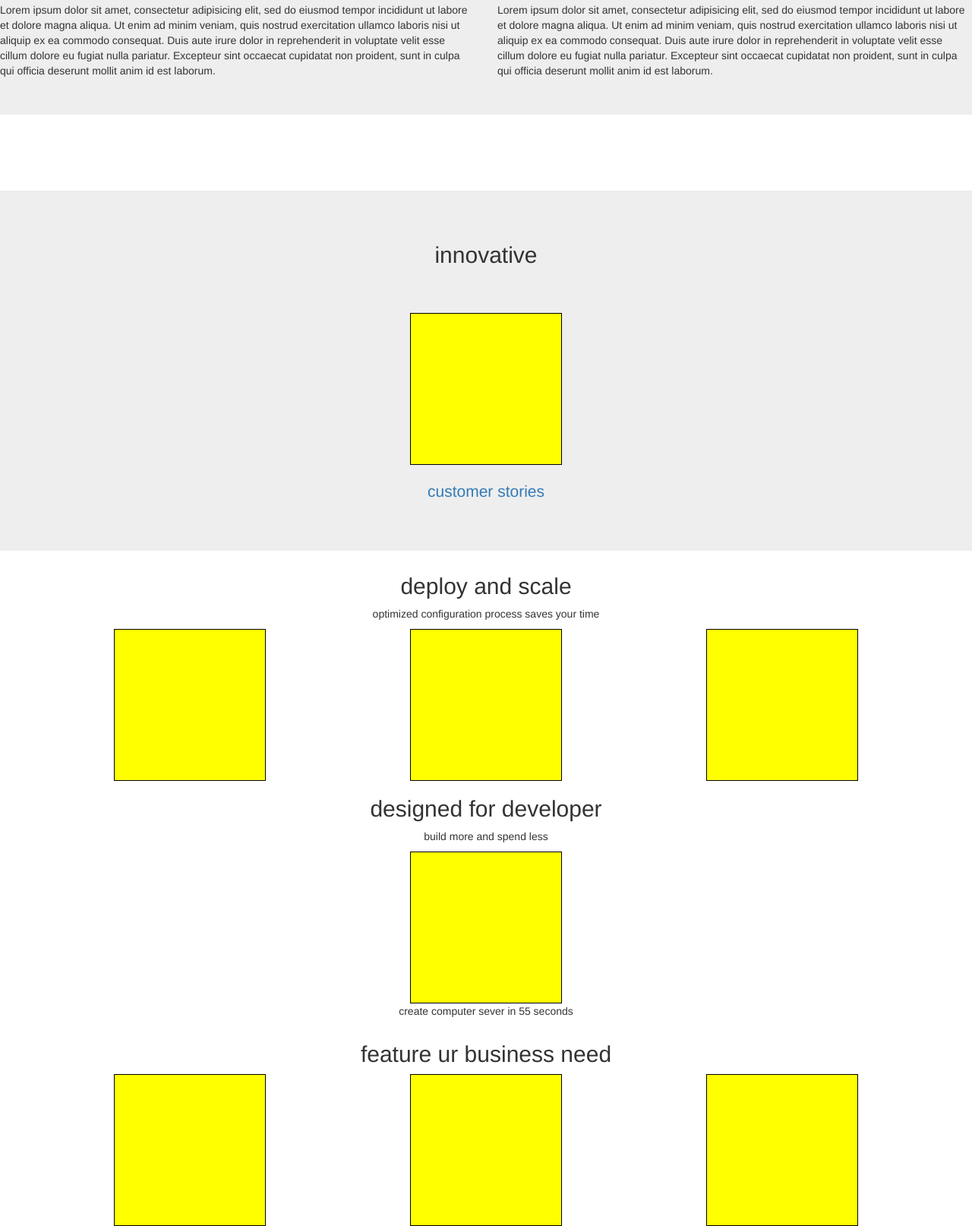
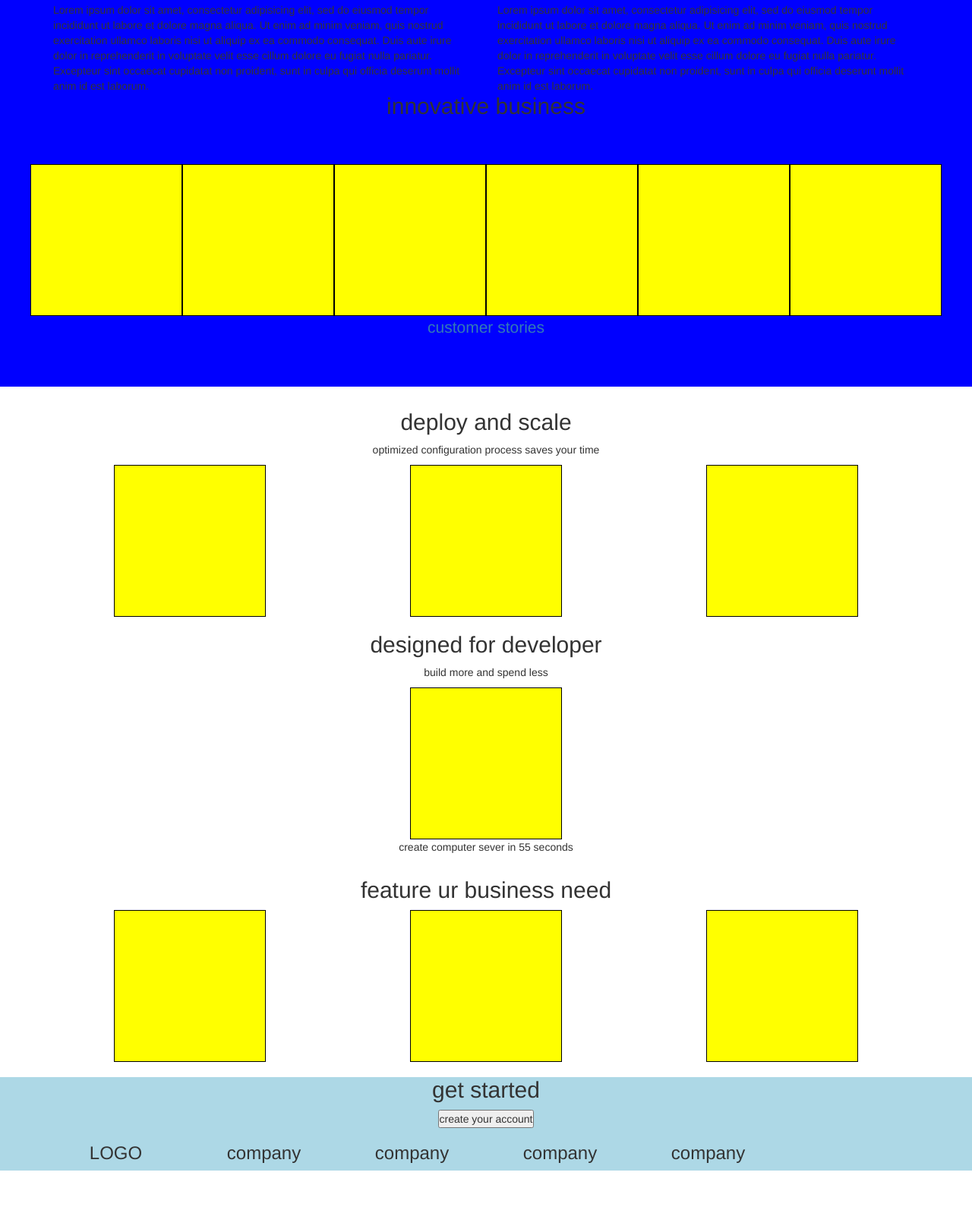
Before and after one commit to matteobuscicchio/html-css-digitalocean, a plain HTML site: page index.html in a window 1280 px wide. Shown: the part 145-1759 px from the top of the page at 76% size. After the commit the page ends 1686 px from the top, so only its background shows below. Drawn offline with nearby package versions, Linux system fonts and the light colour scheme.

Commit message:
aggiunte le classi per rendere responsive il layout

```diff
--- a/assets/css/style.css
+++ b/assets/css/style.css
@@ -13,6 +13,13 @@
   border: 1px solid black;
 }
 /* !important; usala quando necessario */
+
+footer{
+  background-color: lightblue;
+}
+.jumbotron{
+  background-color: blue !important;
+}
 /* /debug/ */
 
 
--- a/index.html
+++ b/index.html
@@ -52,7 +52,8 @@
       </nav>
 
       <!-- jumbotron -->
-      <div class="jumbotron mrgn_tp_100 top">
+      <div class="jumbotron mrgn_tp_100 top mrgn_tp_100 bottom">
+        <div class="container">
           <div class="row">
             <div class="col-sm-12 col-md-6">
               Lorem ipsum dolor sit amet, consectetur adipisicing elit, sed do eiusmod tempor incididunt ut labore et dolore magna aliqua. Ut enim ad minim veniam, quis nostrud exercitation ullamco laboris nisi ut aliquip ex ea commodo consequat. Duis aute irure dolor in reprehenderit in voluptate velit esse cillum dolore eu fugiat nulla pariatur. Excepteur sint occaecat cupidatat non proident, sunt in culpa qui officia deserunt mollit anim id est laborum.
@@ -60,13 +61,19 @@
             <div class="col-sm-12 col-md-6">
               Lorem ipsum dolor sit amet, consectetur adipisicing elit, sed do eiusmod tempor incididunt ut labore et dolore magna aliqua. Ut enim ad minim veniam, quis nostrud exercitation ullamco laboris nisi ut aliquip ex ea commodo consequat. Duis aute irure dolor in reprehenderit in voluptate velit esse cillum dolore eu fugiat nulla pariatur. Excepteur sint occaecat cupidatat non proident, sunt in culpa qui officia deserunt mollit anim id est laborum.
             </div>
+
+            <div class="row">
+              <h2 class="text-center inn">innovative business</h2>
+              <div class="">
+                <div class="col-md-2 debug"></div>
+                <div class="col-md-2 debug"></div>
+                <div class="col-md-2 debug"></div>
+                <div class="col-md-2 debug"></div>
+                <div class="col-md-2 debug"></div>
+                <div class="col-md-2 debug"></div>
               </div>
+              <p class="text-center mrgn_tp_20 mrgn_btm_20"><a href="#">customer stories</a></p>
             </div>
-        <div class="jumbotron mrgn_tp_100 bottom">
-          <div class="row">
-            <h2 class="text-center inn">innovative</h2>
-            <div class="debug"></div>
-            <p class="text-center mrgn_tp_20 mrgn_btm_20"><a href="#">customer stories</a></p>
           </div>
         </div>
       <!-- /jumbotron/ -->
@@ -83,13 +90,13 @@
       </div>
       <div class="container">
         <div class="row">
-          <div class="col-sm-4">
+          <div class="col-md-4">
             <div class="debug"></div>
           </div>
-          <div class="col-sm-4">
+          <div class="col-md-4">
             <div class="debug"></div>
           </div>
-          <div class="col-sm-4">
+          <div class="col-md-4">
             <div class="debug"></div>
           </div>
         </div>
@@ -139,8 +146,35 @@
 
     <!-- FOOTER -->
     <footer id="footer_side">
-      <div class="footer_top"></div>
-      <div class="footer_lower"></div>
+
+      <div class="footer_top text-center">
+        <h2 class="">get started</h2>
+        <button>
+          <span>create your account</span>
+        </button>
+      </div>
+
+      <div class="footer_lower">
+        <div class="container">
+          <div class="row text-center">
+            <div class="col-md-2">
+              <h3>LOGO</h3>
+            </div>
+            <div class="col-md-2">
+              <h3>company</h3>
+            </div>
+            <div class="col-md-2">
+              <h3>company</h3>
+            </div>
+            <div class="col-md-2">
+              <h3>company</h3>
+            </div>
+            <div class="col-md-2">
+              <h3>company</h3>
+            </div>
+          </div>
+        </div>
+      </div>
     </footer>
     <!-- \FOOTER\ -->
   </body>
```
Lines whose indentation alone changed are shown as unchanged.
